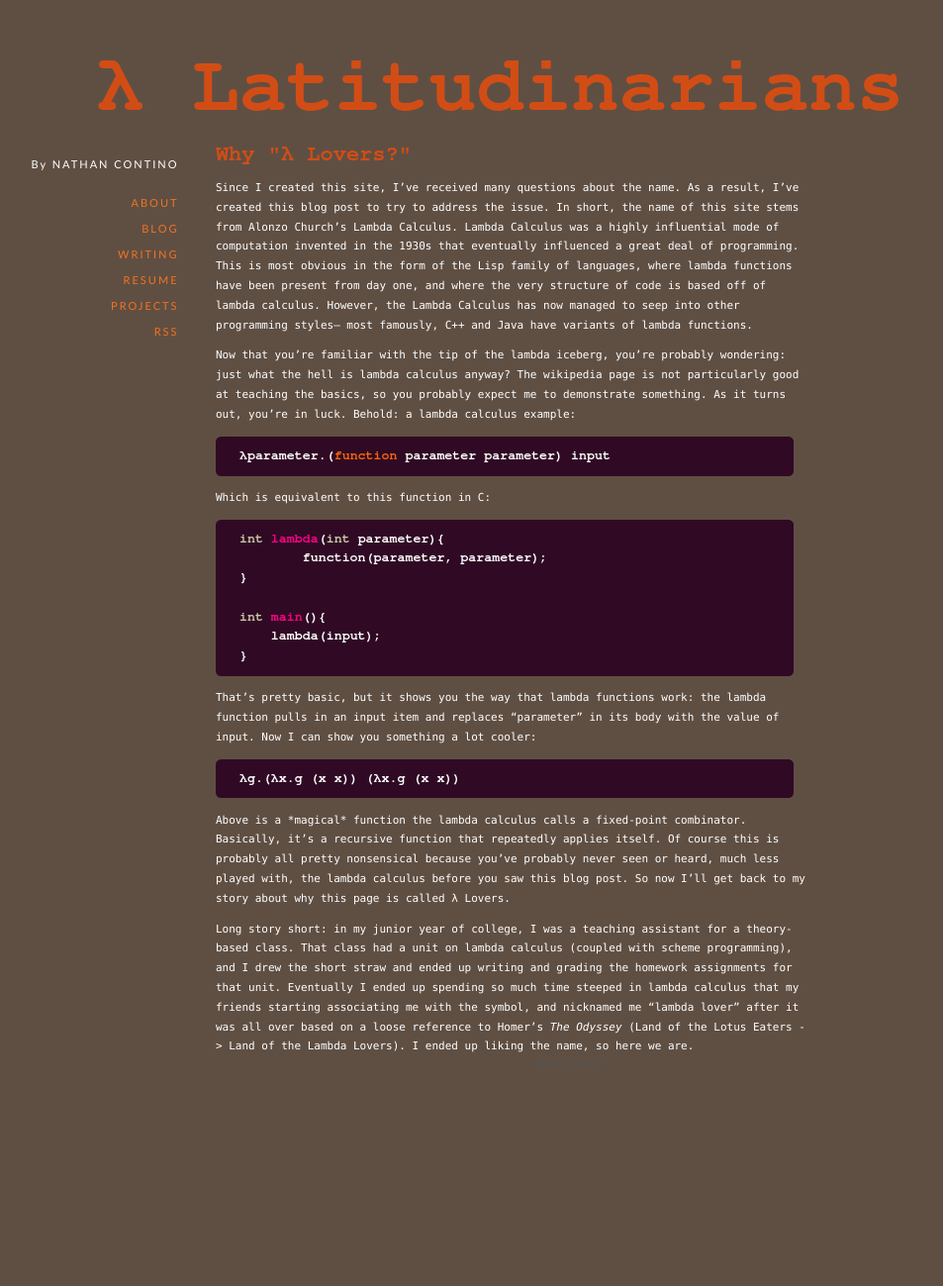
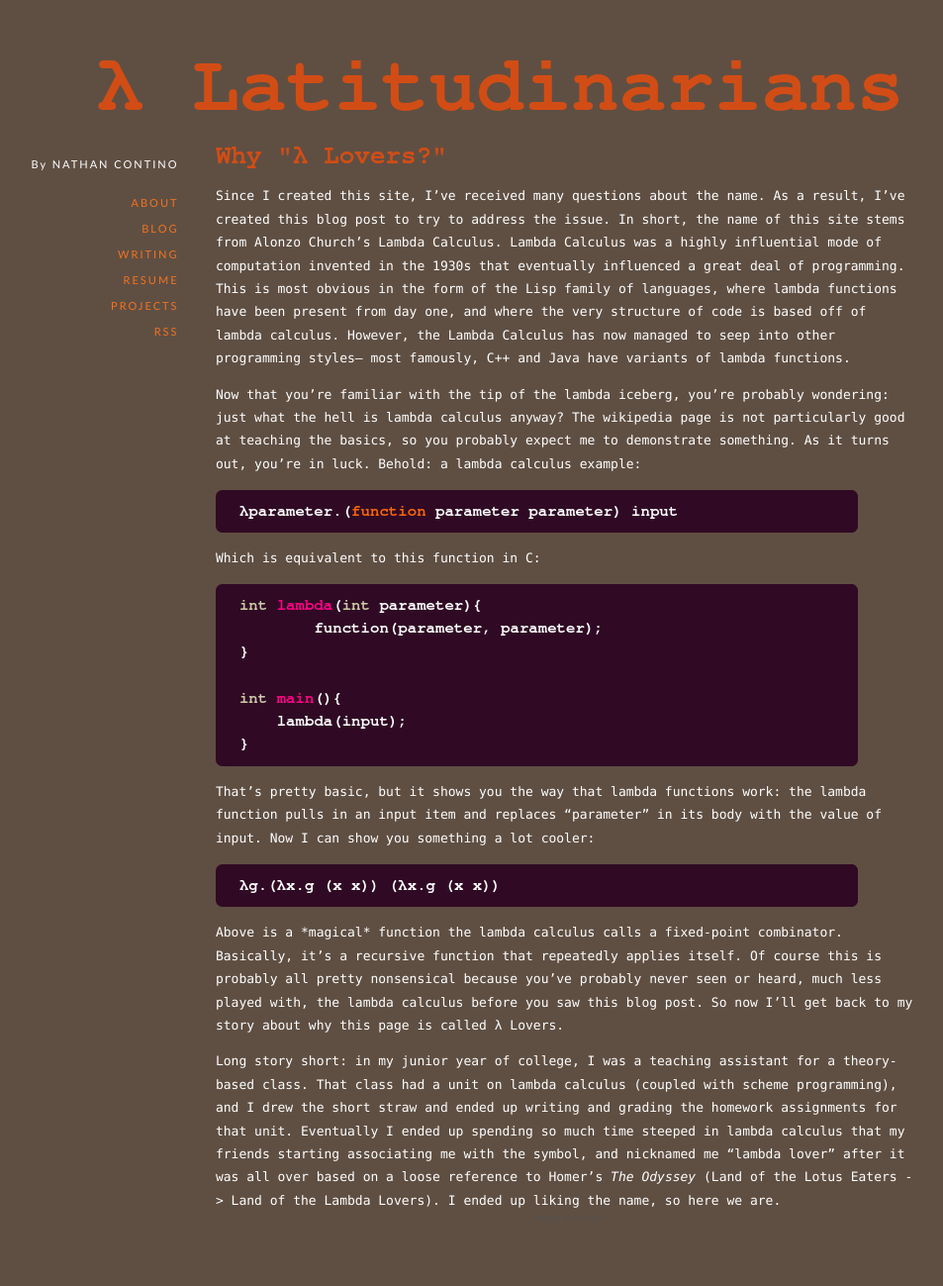
Before and after one commit to nathan-contino/nathan-contino.github.io, a Jekyll site: the page built from _posts/2017-02-24-whyLambdaLovers.markdown, in a window 1280 px wide. Shown: the whole page at 99% size, without its empty margins (55-1008 px from the left). Built offline with Jekyll 4.4.1, drawn with Linux system fonts in a browser that asks for light colours; before the commit the page ends 1142 px from its top, so only the background shows below that.

Commit message:
font size increase, trim redundant title from about page
Former-commit-id: 9f15da28564c3b8a96fc8d513c21680353340829 [formerly 9f15da28564c3b8a96fc8d513c21680353340829 [formerly 0992e85fd7c3118bb9a22e70eff3efe1da521148 [formerly a17b2e041a82098658340b6d8854514bbe9cfc58] [formerly 7d55caa147101e523a5f038af92bcf8f28b10f30 [formerly 9fcab7402b4b724ab88c81c118681440c11a917b]]]]
Former-commit-id: cbf3d9e3c52edb6ed3611604bbbee00b2d93aeb5
Former-commit-id: 8d2ff52f2f06fe5c293958852a515074ee0898ba
Former-commit-id: 5a076106be273029427762466fc12d8e2460ea34 [formerly fb3ff8e55dd610fd4b687ee500557f93fbffd2d8]
Former-commit-id: 58216dfa179dc7e77628f89297bb92be28ed9fb7

```diff
--- /dev/null
+++ b/_includes/header.html
@@ -0,0 +1,8 @@
+<td colspan="2" valign="bottom" style=" padding-left:10%; padding-top:4%;" >
+<h1>
+  <biglambda>
+      &#955; Latitudinarians
+  </biglambda>
+
+</h1>
+</td>
--- /dev/null
+++ b/_includes/sidebar.html
@@ -0,0 +1,12 @@
+<td width="20%" valign="top" style="text-align:right; padding-right:3%" >
+<sidebar>
+<br>
+By NATHAN CONTINO<br><br><br>
+<a href="/index.html" style="cursor: pointer; cursor: hand; color: #f37320; text-decoration: none;">ABOUT</a><br><br>
+<a href="/_pages/blog.html" style="cursor: pointer; cursor: hand; color: #f37320; text-decoration: none;">BLOG</a><br><br>
+<a href="/_pages/writing.html" style="cursor: pointer; cursor: hand; color: #f37320; text-decoration: none;">WRITING</a><br><br>
+<a href="/_pages/resume.html" style="cursor: pointer; cursor: hand; color: #f37320; text-decoration: none;">RESUME</a><br><br>
+<a href="/_pages/projects.html" style="cursor: pointer; cursor: hand; color: #f37320; text-decoration: none;">PROJECTS</a><br><br>
+<a class="btn btn-rss" href="/feed.xml" style="cursor: pointer; cursor: hand; color: #f37320; text-decoration: none;" target="_blank">RSS</a>
+</sidebar>
+</td>
--- a/_layouts/default.html
+++ b/_layouts/default.html
@@ -9,52 +9,32 @@
 <META http-equiv="pragma" content="no-cache" >
   <LINK rel=stylesheet type="text/css"
         href="/_stylesheets/lite.css" >
-
-<!-- Google site verification -->
- <meta name="google-site-verification" content="ZgicrgY81BYDMfQgFNZaXuJMnQhM3vgtZ8-3LeqqqEY" />
-
 </head>
 
 <body style="margin: 0px;">
 
 <table width="100%" cellpadding="2%" cellspacing="0" border="0">
 <tr>
-
-<!-- ============ HEADER SECTION ============== -->
-<td colspan="2" valign="bottom" style=" padding-left:10%; padding-top:4%;" >
-<h1>
-  <biglambda>
-      &#955; Latitudinarians
-  </biglambda>
-
-</h1>
-</td></tr>
-
+  {% include header.html %}
+</tr>
 <tr>
-<!-- ============ LEFT COLUMN (MENU) ============== -->
-<td width="20%" valign="top" style="text-align:right; padding-right:3%" >
-<sidebar>
-<br>
-By NATHAN CONTINO<br><br><br>
-<a href="/index.html" style="cursor: pointer; cursor: hand; color: #f37320; text-decoration: none;">ABOUT</a><br><br>
-<a href="/_pages/blog.html" style="cursor: pointer; cursor: hand; color: #f37320; text-decoration: none;">BLOG</a><br><br>
-<a href="/_pages/writing.html" style="cursor: pointer; cursor: hand; color: #f37320; text-decoration: none;">WRITING</a><br><br>
-<a href="/_pages/resume.html" style="cursor: pointer; cursor: hand; color: #f37320; text-decoration: none;">RESUME</a><br><br>
-<a href="/_pages/projects.html" style="cursor: pointer; cursor: hand; color: #f37320; text-decoration: none;">PROJECTS</a><br><br>
-<a class="btn btn-rss" href="/feed.xml" style="cursor: pointer; cursor: hand; color: #f37320; text-decoration: none;" target="_blank">RSS</a>
-</sidebar>
-</td>
+  {% include sidebar.html %}
 
 <!-- ============ RIGHT COLUMN (CONTENT) ============== -->
 <td width="80%" valign="top">
 
 <!-- used to load all actual content (about page, blog, resume, etc) -->
 <div class="content container">
-	<H1>{{ page.title}}</H1>
+	{% if page.title == "Lambda Latitudinarians by Nathan Contino" %}
+    <!-- no title display! -->
+  {% else %}
+    <H1>{{ page.title}}</H1>
+  {% endif %}
   	{{ content }}
 </div>
 
-</td></tr></table>
+</td></tr>
+</table>
 <center>
 <footer valign="bottom">- Nathan Contino</footer></center>
 </body>
--- a/_stylesheets/fruity.css
+++ b/_stylesheets/fruity.css
@@ -1,5 +1,5 @@
 .highlight .hll { background-color: #333333 }
-.highlight  { background: #300A24; color: #ffffff; padding-left:12px; max-width: 52em; border-radius: 0.5em;}
+.highlight  { background: #300A24; color: #ffffff; padding-left:12px; max-width: 49em; border-radius: 0.5em;}
 .highlight .c { color: #008800; font-style: italic; background-color: #0f140f } /* Comment */
 .highlight .err { color: #ffffff } /* Error */
 .highlight .esc { color: #ffffff } /* Escape */
--- a/_stylesheets/lite.css
+++ b/_stylesheets/lite.css
@@ -16,11 +16,11 @@ th, td {
 }
 
 a:link {color: #f37320;}
-a:visited {color: #411934;}
+a:visited {color: #300A24;}
 a:active {color: #BBB;}
 
 a:link.external {color: #f37320; text-decoration: none;}
-a:visited.external {color: #411934; text-decoration: none;}
+a:visited.external {color: #300A24; text-decoration: none;}
 a:active.external {color: #BBB; text-decoration: none;}
 
 H1 {color: #dd4814;}
@@ -40,7 +40,6 @@ pre {
   font-size: 1.1em;
   font-weight: bold;
   border-radius: 0.5em;
-  max-width: 112ex;
   padding-top: 10px;
   padding-bottom: 10px;
   white-space: pre-wrap;
@@ -49,7 +48,7 @@ pre {
 P {max-width: 100ex;}
 
 div {
-	font-size: 11px;
+	font-size: 13px;
 	line-height: 1.8em;
 }
 
--- a/index.html
+++ b/index.html
@@ -2,10 +2,9 @@
 layout: default
 title: Lambda Latitudinarians by Nathan Contino
 ---
-
 <div>
 
-  <img !important style="float:right;margin:0 25px 0 0; padding-left:2%; border-radius: 42%; width: 42%" src="/_images/pickle_nathan.jpg" />
+  <img !important style="float:right;margin:0 25px 0 0; padding-left:2%; border-radius: 50%; width: 42%" src="/_images/pickle_nathan.jpg" />
   <P>
   <P>
 
@@ -24,7 +23,7 @@ I enjoy reading, writing, teaching, and coding. Not necessarily in that order.
 
 Appreciative of lightweight web pages.
 
-During my time at the University of Rochester, I held 7 TA (teaching assistant) positions. My experiences as a
+During my time at the University of Rochester, I held 7 Teaching Assistant (TA) positions. My experiences as a
 TA helped me develop my passion for teaching and hone both my personal and professional skills,
 so I couldn't recommend the experience more!
 </P>
```
Also changed, not shown: 1 other file.
